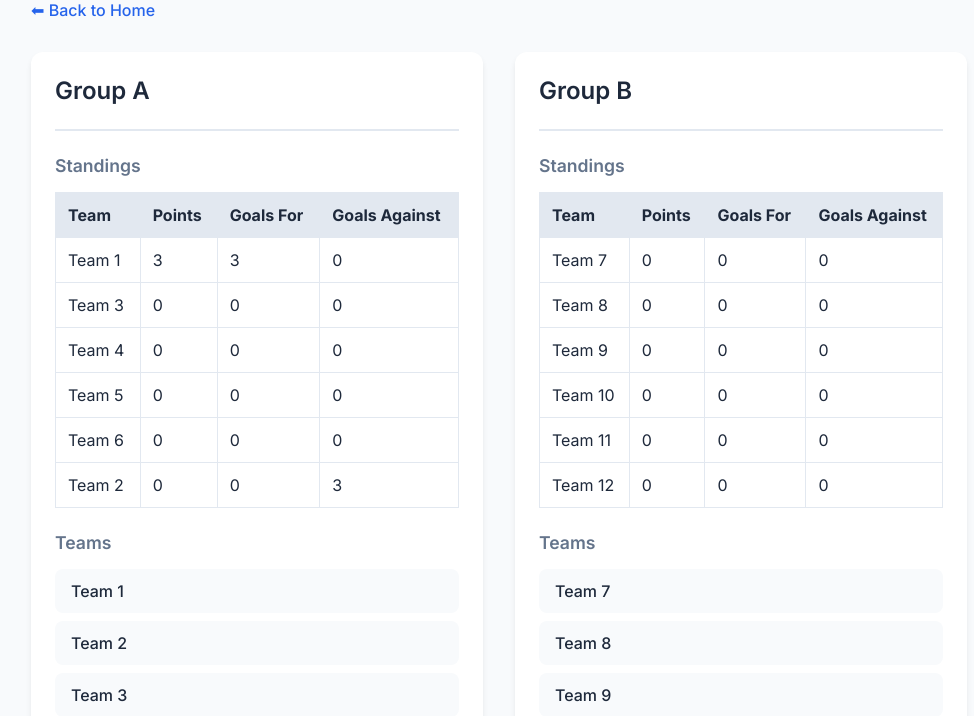
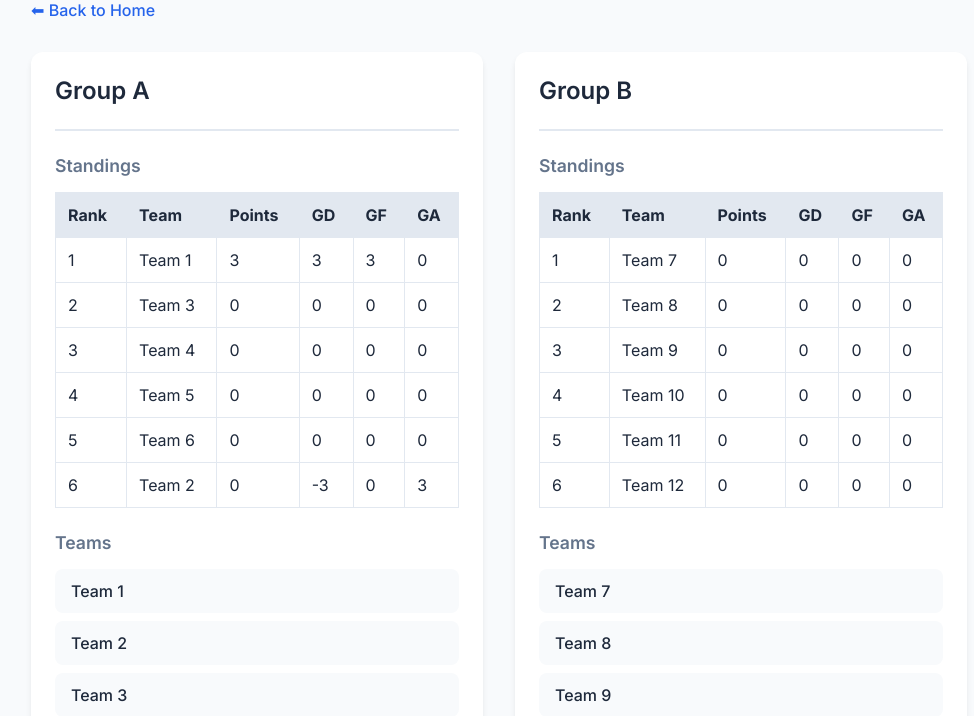
Before and after one commit to RkTushar/Tournamento----using-python, a Django app: page /tournament/1/ in a window 1280 px wide. Shown: the part 214-930 px from the top of the page, without its empty margins (141-1115 px from the left). Run offline with Django 5.2, Linux system fonts and the light colour scheme; data comes from the database, SQL or seed files in the repository.

Commit message:
Update tournament_detail.html

```diff
--- a/tournamento/core/templates/core/tournament_detail.html
+++ b/tournamento/core/templates/core/tournament_detail.html
@@ -85,7 +85,7 @@
             font-weight: 600;
             margin: 1.5rem 0 1rem;
         }
-        .teams-list, .matches-list, .standings-list {
+        .teams-list, .matches-list {
             list-style: none;
         }
         .team-item {
@@ -202,17 +202,21 @@
                 <table>
                     <thead>
                         <tr>
+                            <th>Rank</th>
                             <th>Team</th>
                             <th>Points</th>
-                            <th>Goals For</th>
-                            <th>Goals Against</th>
+                            <th>GD</th>
+                            <th>GF</th>
+                            <th>GA</th>
                         </tr>
                     </thead>
                     <tbody>
                         {% for item in standings %}
                         <tr>
+                            <td>{{ item.rank }}</td>
                             <td>{{ item.team.name }}</td>
                             <td>{{ item.points }}</td>
+                            <td>{{ item.goal_diff }}</td>
                             <td>{{ item.goals_for }}</td>
                             <td>{{ item.goals_against }}</td>
                         </tr>
```
